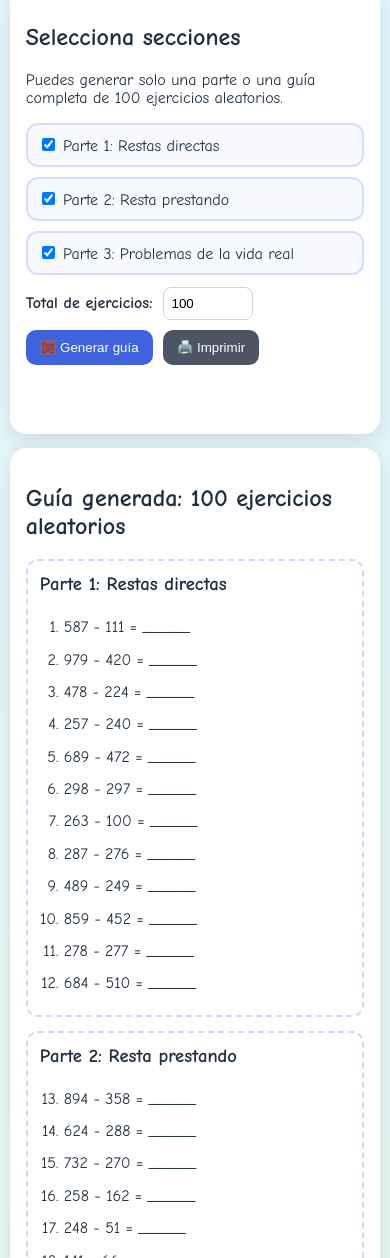
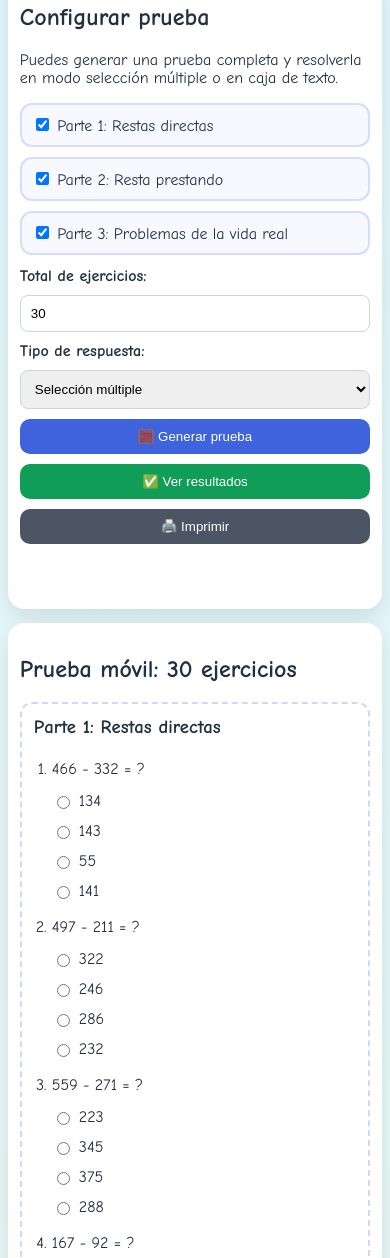
Before and after one commit to lsnoglos/Test, a plain HTML site: page index.html in a window 390 px wide. Shown: the part 418-1676 px from the top of the page. Drawn offline with Linux system fonts and the light colour scheme.

Commit message:
Agregar prueba móvil interactiva con resultados

```diff
--- a/index.html
+++ b/index.html
@@ -18,12 +18,12 @@
           <label>Nombre: <input type="text" placeholder="____________________________" /></label>
           <label>Fecha: <input type="text" placeholder="____________________________" /></label>
         </div>
-        <p><strong>Instrucciones:</strong> Resuelve cada problema. Si necesitas, presta de la decena o de la centena.</p>
+        <p><strong>Instrucciones:</strong> Resuelve cada problema desde el celular y luego revisa tus resultados.</p>
       </section>
 
       <section id="setupPanel" class="panel start-panel">
-        <h2>Selecciona secciones</h2>
-        <p>Puedes generar solo una parte o una guía completa de 100 ejercicios aleatorios.</p>
+        <h2>Configurar prueba</h2>
+        <p>Puedes generar una prueba completa y resolverla en modo selección múltiple o en caja de texto.</p>
 
         <div class="topics">
           <label><input class="section-check" type="checkbox" value="directas" checked /> Parte 1: Restas directas</label>
@@ -33,8 +33,16 @@
 
         <div class="actions-row">
           <label for="totalExercises"><strong>Total de ejercicios:</strong></label>
-          <input id="totalExercises" type="number" min="10" max="200" step="10" value="100" />
-          <button id="generateBtn" class="btn">🧮 Generar guía</button>
+          <input id="totalExercises" type="number" min="10" max="200" step="10" value="30" />
+
+          <label for="answerMode"><strong>Tipo de respuesta:</strong></label>
+          <select id="answerMode">
+            <option value="multiple">Selección múltiple</option>
+            <option value="texto">Caja de texto</option>
+          </select>
+
+          <button id="generateBtn" class="btn">🧮 Generar prueba</button>
+          <button id="gradeBtn" class="btn success">✅ Ver resultados</button>
           <button id="printBtn" class="btn secondary">🖨️ Imprimir</button>
         </div>
 
@@ -42,8 +50,13 @@
       </section>
 
       <section id="worksheetPanel" class="panel worksheet-panel">
-        <h2 id="worksheetTitle">Ejercicios</h2>
+        <h2 id="worksheetTitle">Prueba interactiva</h2>
         <div id="worksheetContent" class="worksheet-content"></div>
+      </section>
+
+      <section id="resultPanel" class="panel result-panel hidden" aria-live="polite">
+        <h2>Resultados</h2>
+        <div id="resultContent"></div>
       </section>
     </main>
 
--- a/script.js
+++ b/script.js
@@ -2,11 +2,17 @@ const SECTION_KEYS = ["directas", "prestando", "problemas"];
 
 const sectionChecks = [...document.querySelectorAll(".section-check")];
 const totalExercisesInput = document.getElementById("totalExercises");
+const answerMode = document.getElementById("answerMode");
 const generateBtn = document.getElementById("generateBtn");
+const gradeBtn = document.getElementById("gradeBtn");
 const printBtn = document.getElementById("printBtn");
 const setupMessage = document.getElementById("setupMessage");
 const worksheetTitle = document.getElementById("worksheetTitle");
 const worksheetContent = document.getElementById("worksheetContent");
+const resultPanel = document.getElementById("resultPanel");
+const resultContent = document.getElementById("resultContent");
+
+let currentExercises = [];
 
 const nouns = [
   "lápices",
@@ -55,11 +61,27 @@ function getSelectedSections() {
   return sectionChecks.filter((c) => c.checked).map((c) => c.value);
 }
 
+function withChoices(answer) {
+  const options = new Set([answer]);
+  while (options.size < 4) {
+    const delta = randomInt(5, 90) * (Math.random() < 0.5 ? -1 : 1);
+    const candidate = answer + delta;
+    if (candidate >= 0) options.add(candidate);
+  }
+
+  return shuffle([...options]);
+}
+
 function makeDirectSubtraction() {
   const subtrahend = randomInt(10, 499);
   const result = randomInt(10, 500);
   const minuend = subtrahend + result;
-  return `${minuend} - ${subtrahend} = ______`;
+  return {
+    section: "directas",
+    prompt: `${minuend} - ${subtrahend} = ?`,
+    answer: result,
+    choices: withChoices(result)
+  };
 }
 
 function makeBorrowingSubtraction() {
@@ -81,7 +103,14 @@ function makeBorrowingSubtraction() {
     subtrahend = minuend - randomInt(10, 99);
   }
 
-  return `${minuend} - ${subtrahend} = ______`;
+  const answer = minuend - subtrahend;
+
+  return {
+    section: "prestando",
+    prompt: `${minuend} - ${subtrahend} = ?`,
+    answer,
+    choices: withChoices(answer)
+  };
 }
 
 function makeWordProblem() {
@@ -92,8 +121,14 @@ function makeWordProblem() {
   const used = randomInt(55, total - 10);
   const verbs = ["regaló", "gastó", "vendieron", "usaron", "prestaron", "perdió", "sacaron"];
   const verb = pick(verbs);
+  const answer = total - used;
 
-  return `En la ${place}, ${name} tenía ${total} ${noun} y ${verb} ${used}. ¿Cuántos quedaron? ______`;
+  return {
+    section: "problemas",
+    prompt: `En la ${place}, ${name} tenía ${total} ${noun} y ${verb} ${used}. ¿Cuántos quedaron?`,
+    answer,
+    choices: withChoices(answer)
+  };
 }
 
 function buildExercises(total, selectedSections) {
@@ -103,32 +138,38 @@ function buildExercises(total, selectedSections) {
     problemas: makeWordProblem
   };
 
-  const pool = selectedSections.flatMap((section) => Array.from({ length: total }, () => generators[section]()));
-  return shuffle(pool).slice(0, total);
+  return Array.from({ length: total }, () => generators[pick(selectedSections)]());
 }
 
-function splitBySection(exercises) {
-  const parts = { directas: [], prestando: [], problemas: [] };
+function createAnswerInput(exercise, index, mode) {
+  if (mode === "multiple") {
+    const field = document.createElement("fieldset");
+    field.className = "options";
 
-  exercises.forEach((item) => {
-    if (item.includes("¿Cuántos")) {
-      parts.problemas.push(item);
-    } else {
-      const left = Number(item.split("-")[0].trim());
-      const right = Number(item.split("-")[1].split("=")[0].trim());
-      const mOnes = left % 10;
-      const sOnes = right % 10;
-      const mTens = Math.floor(left / 10) % 10;
-      const sTens = Math.floor(right / 10) % 10;
-      if (sOnes > mOnes || sTens > mTens) {
-        parts.prestando.push(item);
-      } else {
-        parts.directas.push(item);
-      }
-    }
-  });
+    exercise.choices.forEach((choice, idx) => {
+      const label = document.createElement("label");
+      const input = document.createElement("input");
+      input.type = "radio";
+      input.name = `answer-${index}`;
+      input.value = String(choice);
+      input.id = `answer-${index}-${idx}`;
 
-  return parts;
+      label.htmlFor = input.id;
+      label.appendChild(input);
+      label.append(` ${choice}`);
+      field.appendChild(label);
+    });
+
+    return field;
+  }
+
+  const textInput = document.createElement("input");
+  textInput.type = "text";
+  textInput.className = "text-answer";
+  textInput.placeholder = "Escribe tu respuesta";
+  textInput.inputMode = "numeric";
+  textInput.dataset.index = index;
+  return textInput;
 }
 
 function renderWorksheet() {
@@ -146,21 +187,25 @@ function renderWorksheet() {
   }
 
   setupMessage.textContent = "";
+  resultPanel.classList.add("hidden");
+  resultContent.innerHTML = "";
 
-  const exercises = buildExercises(total, selectedSections);
-  const groups = splitBySection(exercises);
+  const mode = answerMode.value;
+  currentExercises = buildExercises(total, selectedSections);
+
   const sectionTitles = {
     directas: "Parte 1: Restas directas",
     prestando: "Parte 2: Resta prestando",
     problemas: "Parte 3: Problemas de la vida real"
   };
 
-  worksheetTitle.textContent = `Guía generada: ${total} ejercicios aleatorios`;
+  worksheetTitle.textContent = `Prueba móvil: ${total} ejercicios`;
   worksheetContent.innerHTML = "";
 
   let counter = 1;
   SECTION_KEYS.forEach((section) => {
-    if (!selectedSections.includes(section)) return;
+    const items = currentExercises.filter((exercise) => exercise.section === section);
+    if (!selectedSections.includes(section) || items.length === 0) return;
 
     const block = document.createElement("section");
     block.className = "worksheet-block";
@@ -170,19 +215,75 @@ function renderWorksheet() {
 
     const list = document.createElement("ol");
     list.start = counter;
-    groups[section].forEach((text) => {
+
+    items.forEach((exercise, localIdx) => {
+      const idx = counter + localIdx - 1;
       const li = document.createElement("li");
-      li.textContent = text;
+
+      const statement = document.createElement("p");
+      statement.className = "question";
+      statement.textContent = exercise.prompt;
+      li.appendChild(statement);
+      li.appendChild(createAnswerInput(exercise, idx, mode));
       list.appendChild(li);
-      counter += 1;
     });
 
+    counter += items.length;
     block.appendChild(list);
     worksheetContent.appendChild(block);
   });
 }
 
+function getUserAnswer(index, mode) {
+  if (mode === "multiple") {
+    const checked = document.querySelector(`input[name="answer-${index}"]:checked`);
+    return checked ? Number(checked.value) : null;
+  }
+
+  const input = document.querySelector(`.text-answer[data-index="${index}"]`);
+  if (!input || input.value.trim() === "") return null;
+
+  const numericValue = Number(input.value.replace(/,/g, ".").trim());
+  return Number.isFinite(numericValue) ? numericValue : null;
+}
+
+function gradeWorksheet() {
+  if (currentExercises.length === 0) {
+    setupMessage.textContent = "Primero genera una prueba.";
+    return;
+  }
+
+  const mode = answerMode.value;
+  let correct = 0;
+  let answered = 0;
+
+  currentExercises.forEach((exercise, index) => {
+    const answer = getUserAnswer(index, mode);
+    if (answer === null) return;
+
+    answered += 1;
+    if (answer === exercise.answer) {
+      correct += 1;
+    }
+  });
+
+  const total = currentExercises.length;
+  const incorrect = answered - correct;
+  const blank = total - answered;
+  const score = Math.round((correct / total) * 100);
+
+  resultContent.innerHTML = `
+    <p><strong>Puntaje:</strong> ${score}%</p>
+    <p><strong>Correctas:</strong> ${correct} de ${total}</p>
+    <p><strong>Incorrectas:</strong> ${incorrect}</p>
+    <p><strong>Sin responder:</strong> ${blank}</p>
+  `;
+
+  resultPanel.classList.remove("hidden");
+}
+
 generateBtn.addEventListener("click", renderWorksheet);
+gradeBtn.addEventListener("click", gradeWorksheet);
 printBtn.addEventListener("click", () => window.print());
 
 renderWorksheet();
--- a/styles.css
+++ b/styles.css
@@ -4,6 +4,7 @@
   --panel: #ffffff;
   --ink: #203040;
   --accent: #3e63dd;
+  --ok: #0f9d58;
   --bad: #d64545;
 }
 
@@ -43,20 +44,23 @@ body {
 
 .meta-grid {
   display: grid;
-  grid-template-columns: repeat(auto-fit, minmax(280px, 1fr));
+  grid-template-columns: repeat(auto-fit, minmax(240px, 1fr));
   gap: 10px;
 }
 
-.meta-grid input {
+.meta-grid input,
+#totalExercises,
+#answerMode,
+.text-answer {
   border: 1px solid #ccd4e0;
   border-radius: 8px;
-  padding: 8px;
+  padding: 10px;
   width: 100%;
 }
 
 .topics {
   display: grid;
-  grid-template-columns: repeat(auto-fit, minmax(240px, 1fr));
+  grid-template-columns: repeat(auto-fit, minmax(220px, 1fr));
   gap: 10px;
   margin: 12px 0;
 }
@@ -77,9 +81,10 @@ body {
 
 #totalExercises {
   width: 90px;
-  border: 1px solid #ccd4e0;
-  border-radius: 8px;
-  padding: 8px;
+}
+
+#answerMode {
+  width: 190px;
 }
 
 .btn {
@@ -93,6 +98,10 @@ body {
 
 .btn.secondary {
   background: #4b5563;
+}
+
+.btn.success {
+  background: var(--ok);
 }
 
 .setup-message {
@@ -122,8 +131,61 @@ ol {
 }
 
 li {
-  line-height: 1.65;
-  margin-bottom: 6px;
+  line-height: 1.5;
+  margin-bottom: 12px;
+}
+
+.question {
+  margin: 0 0 8px;
+}
+
+.options {
+  border: 0;
+  padding: 0;
+  margin: 0;
+  display: grid;
+  gap: 6px;
+}
+
+.options label {
+  display: inline-flex;
+  align-items: center;
+  gap: 6px;
+}
+
+.result-panel p {
+  margin: 6px 0;
+  font-size: 1.05rem;
+}
+
+.hidden {
+  display: none;
+}
+
+@media (max-width: 600px) {
+  .app {
+    width: 96vw;
+    margin: 12px auto;
+  }
+
+  .panel {
+    padding: 12px;
+  }
+
+  .actions-row {
+    display: grid;
+    grid-template-columns: 1fr;
+  }
+
+  #totalExercises,
+  #answerMode,
+  .btn {
+    width: 100%;
+  }
+
+  ol {
+    padding-left: 18px;
+  }
 }
 
 @media print {
@@ -131,7 +193,8 @@ li {
     background: #fff;
   }
 
-  .start-panel {
+  .start-panel,
+  #resultPanel {
     display: none;
   }
 
```
